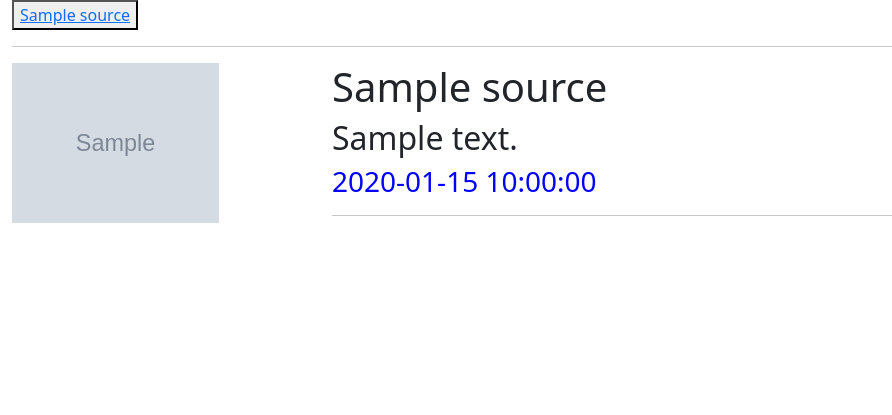
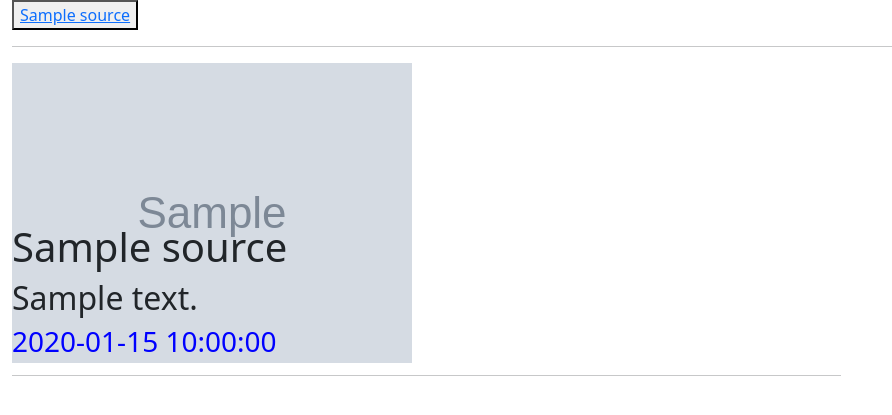
Before and after one commit to barbaramootian/News-App, a Flask app: template app/templates/index.html in a window 1280 px wide. Shown: the part 56-471 px from the top of the page, without its empty margins (0-892 px from the left). Run offline with Flask 2, Linux system fonts and the light colour scheme; the template is opened without the code that fills it: most values are stand-ins (such as "Sample title", 1, 10 or a date in 2020); grey boxes marked "Sample" are stand-in pictures; some libraries are stand-ins or nearby versions.

Commit message:
change the image div

```diff
--- a/app/static/css/style.css
+++ b/app/static/css/style.css
@@ -1,4 +1,4 @@
-img{
+#image{
   height:20vh;
   width:70%;
 }
--- a/app/templates/index.html
+++ b/app/templates/index.html
@@ -8,7 +8,7 @@
                 {% endfor%}<hr>
         {% for source in  bbc_news %}
         <div class="row">
-            <div class="col-md-3" id="img"> <img src="{{source.urlToImage}}"></div>
+            <div class="col-md-3" id="image"> <img src="{{source.urlToImage}}"></div>
             <div class="col-md-8">
                 <h1>{{source.title}}</h1>
                 <h2>{{source.description}}</h2>
```
